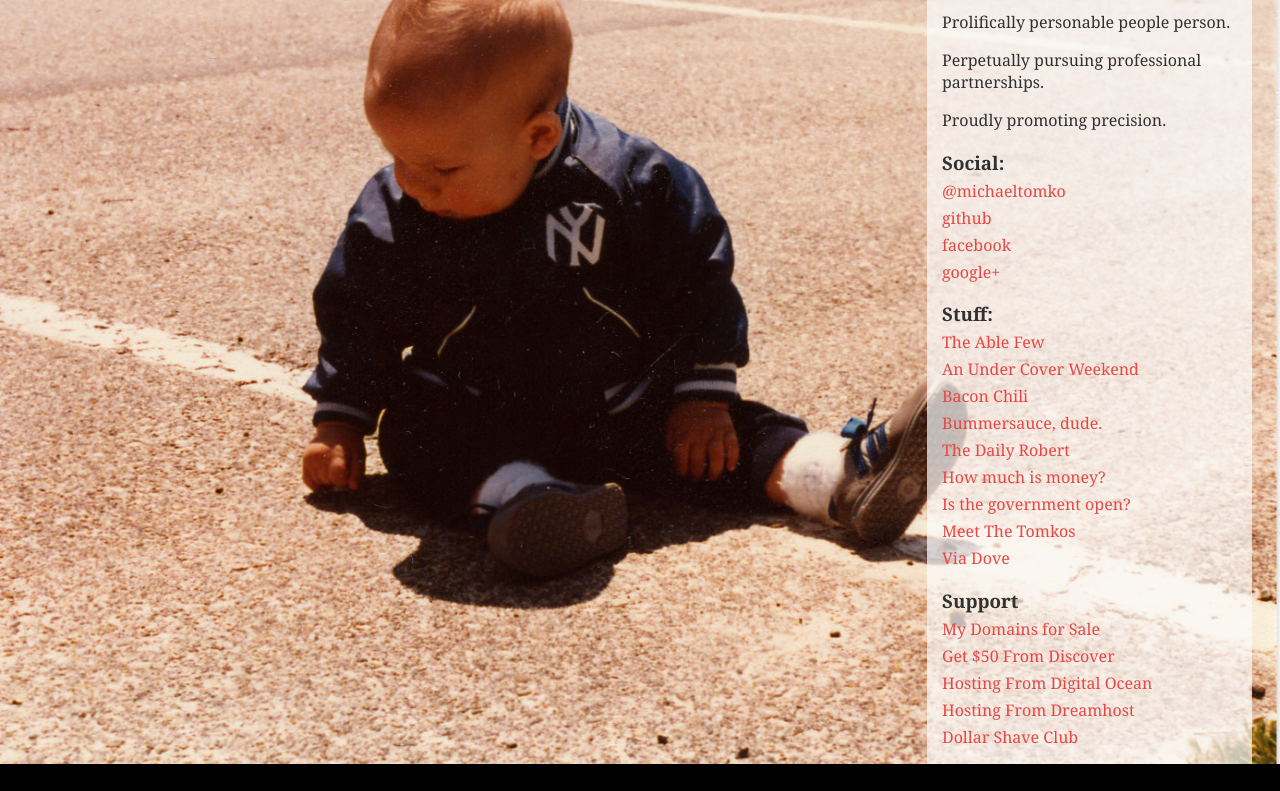
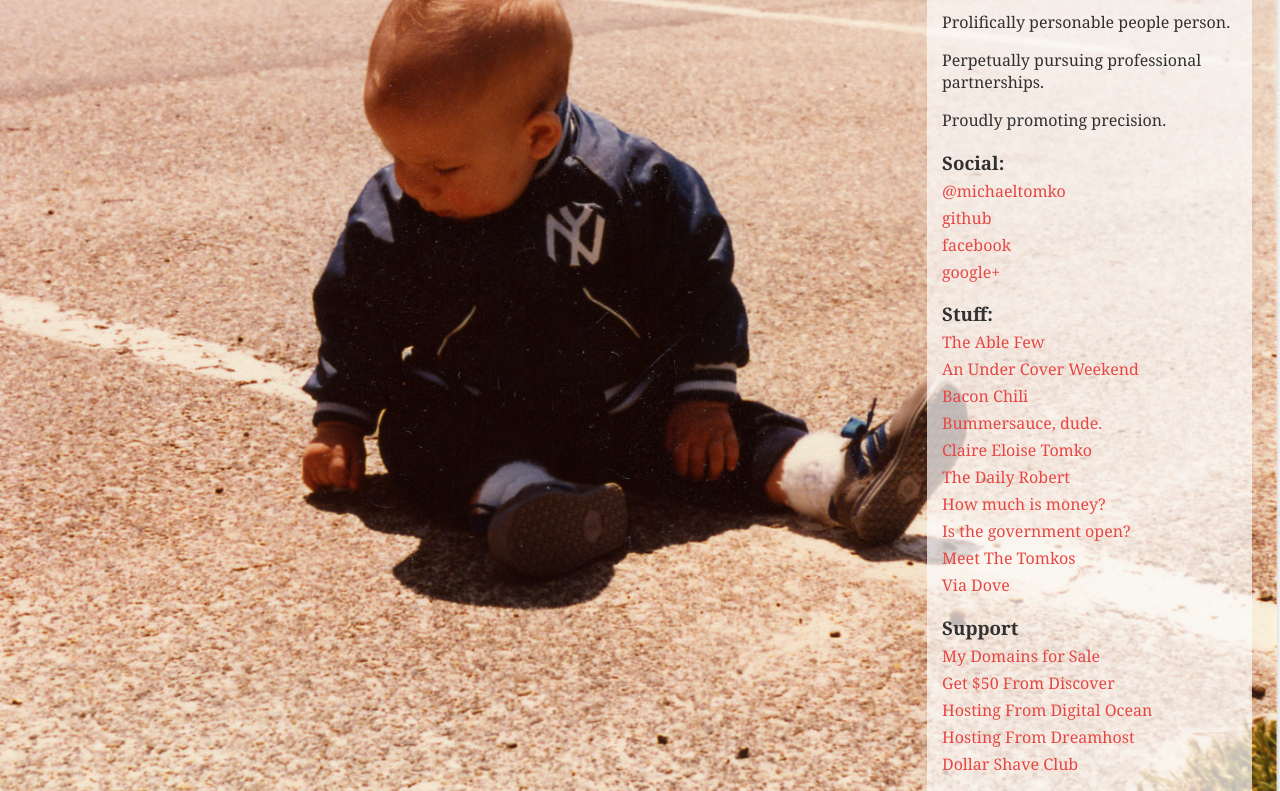
Before and after one commit to michaeltomko/tomkobombco.com, a plain HTML site: page index.html in a window 1280 px wide. Shown: the part 111-902 px from the top of the page. Before the commit the page ends 875 px from the top, so only its background shows below. Drawn offline with Linux system fonts and the light colour scheme.

Commit message:
Added Claire's site.

```diff
--- a/index.html
+++ b/index.html
@@ -108,6 +108,7 @@
         <li><a href="http://undercoverweekend.com/" target="_blank">An Under Cover Weekend</a></li>
         <li><a href="http://baconchili.com/" target="_blank">Bacon Chili</a></li>
         <li><a href="http://bummersauce.com/" target="_blank">Bummersauce, dude.</a></li>
+        <li><a href="http://clairetomko.com/" target="_blank">Claire Eloise Tomko</a></li>
         <li><a href="http://dailyrobert.com/" target="_blank">The Daily Robert</a></li>
         <li><a href="http://howmuchismoney.com/" target="_blank">How much is money?</a></li>
         <li><a href="http://isthegovernmentopen.com/" target="_blank">Is the government open?</a></li>
```
